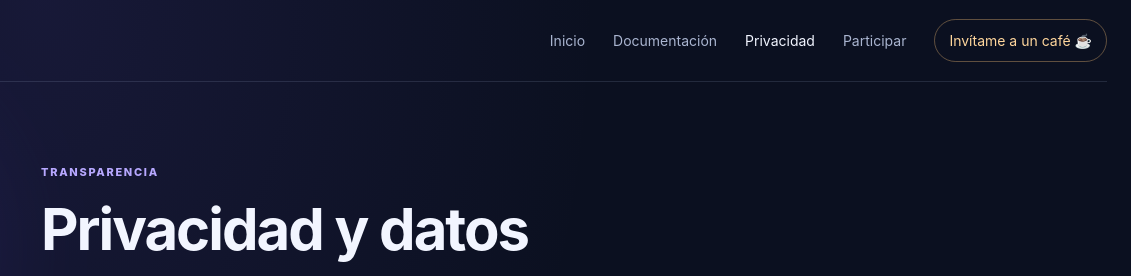
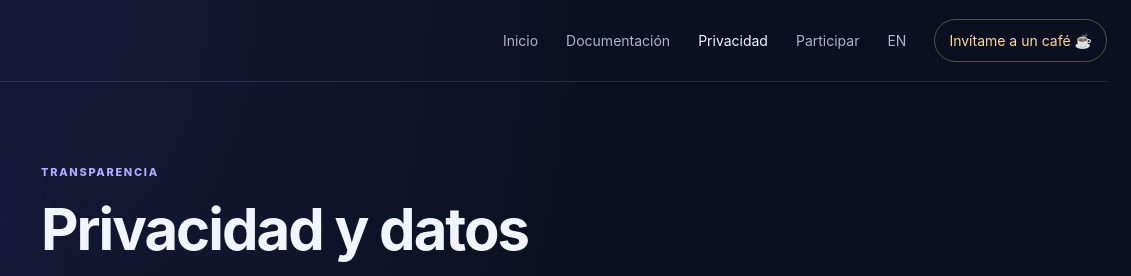
Before and after one commit to xGalamothx/popoff-lists, a plain HTML site: page site/privacy.html in a window 1280 px wide. Shown: the top 276 px of the page, 149-1280 px from the left. Drawn offline with Linux system fonts and the light colour scheme.

Commit message:
Add English language switch to Spanish pages

```diff
--- a/site/privacy.html
+++ b/site/privacy.html
@@ -1,6 +1,6 @@
 <!doctype html>
 <html lang="es"><head><meta charset="utf-8"><meta name="viewport" content="width=device-width,initial-scale=1"><meta name="theme-color" content="#0b1020"><title>Privacidad — PopOff</title><link rel="stylesheet" href="styles.css"><script defer src="script.js"></script></head>
-<body><div class="ambient ambient-one"></div><header class="site-header"><a class="brand" href="index.html"><span class="brand-mark">P</span><span>PopOff<span class="brand-dot">.</span></span></a><button class="menu-toggle" aria-label="Abrir menú" aria-expanded="false">☰</button><nav class="nav-links"><a href="index.html">Inicio</a><a href="docs.html">Documentación</a><a class="active" href="privacy.html">Privacidad</a><a href="contribute.html">Participar</a><a class="nav-support" href="https://ko-fi.com/carlosarredondo24" target="_blank" rel="noopener noreferrer">Invítame a un café ☕</a></nav></header>
+<body><div class="ambient ambient-one"></div><header class="site-header"><a class="brand" href="index.html"><span class="brand-mark">P</span><span>PopOff<span class="brand-dot">.</span></span></a><button class="menu-toggle" aria-label="Abrir menú" aria-expanded="false">☰</button><nav class="nav-links"><a href="index.html">Inicio</a><a href="docs.html">Documentación</a><a class="active" href="privacy.html">Privacidad</a><a href="contribute.html">Participar</a><a class="language-switch" href="en/privacy.html" lang="en" data-language-choice="en" aria-label="View in English">EN</a><a class="nav-support" href="https://ko-fi.com/carlosarredondo24" target="_blank" rel="noopener noreferrer">Invítame a un café ☕</a></nav></header>
 <main class="wrap page-main"><div class="page-intro"><span class="kicker">TRANSPARENCIA</span><h1>Privacidad y datos</h1><p>La idea es sencilla: la protección debe funcionar en tu navegador, sin convertir tu navegación en un producto.</p></div>
 <section class="doc-block"><h2>Qué guarda PopOff localmente</h2><ul class="principle-list"><li>Tu configuración y preferencias.</li><li>Tus listas personales de bloqueo y sitios permitidos.</li><li>Un registro local de direcciones detectadas, si la opción correspondiente está activa.</li><li>Los metadatos del paquete de listas descargado para mantenerlo actualizado.</li></ul></section>
 <section class="doc-block"><h2>Qué no incorpora</h2><ul class="principle-list"><li>No incluye anuncios propios.</li><li>No incorpora analítica ni telemetría de uso.</li><li>No envía intencionalmente tu historial de navegación, tus listas personales ni el registro de bloqueos a un servidor del proyecto.</li></ul></section>
```
